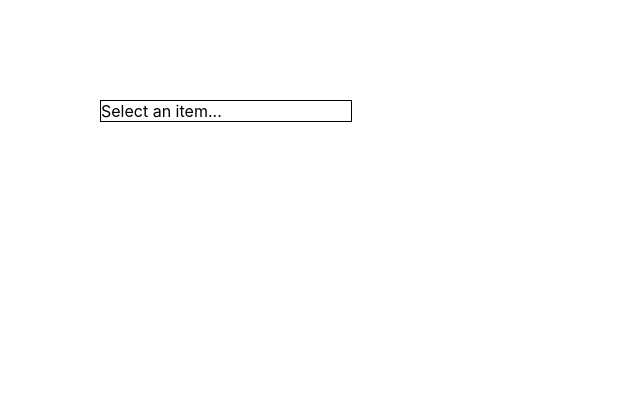
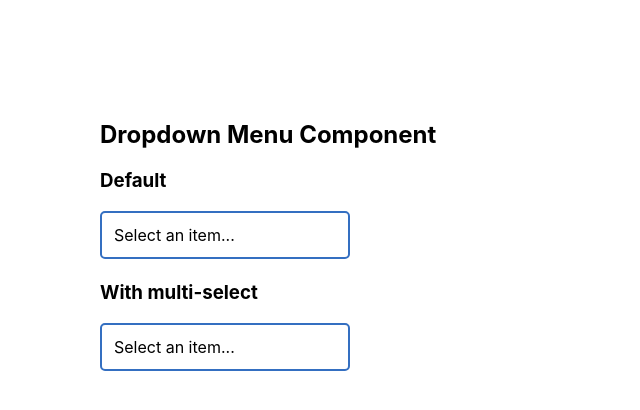
Before and after one commit to WiDec14/dropdown-menu-component, a React (Create React App) app: page / in a window 1280 px wide. Shown: the top 410 px of the page, without its empty margins (0-640 px from the left). Built offline with nearby package versions, Linux system fonts and the light colour scheme.

Commit message:
[feat] Add style to boxes

```diff
--- a/src/App.js
+++ b/src/App.js
@@ -17,7 +17,11 @@ function App() {
 
     return (
         <div className="app">
+            <h2>Dropdown Menu Component</h2>
+            <h3>Default</h3>
             <DropdownMenu items={menuItems} />
+            <h3>With multi-select</h3>
+            <DropdownMenu items={menuItems} isMultiSelect="true" />
         </div>
     );
 }
--- a/src/components/DropdownMenu.css
+++ b/src/components/DropdownMenu.css
@@ -1,12 +1,42 @@
 .dropdown-container {
     display: inline-block;
     min-width: 250px;
-    border: 1px solid black;
+    user-select: none;
 }
 
 .selected-options {
     overflow: hidden;
-    max-width: 250px;
+    max-width: calc(250px - 2 * 12px - 4px); /* Remove padding and border */
     text-overflow: ellipsis;
     white-space: nowrap;
+    padding: 12px;
+    border: 2px solid #346FC1;
+    border-radius: 5px;
+    cursor: pointer;
 }
+
+.dropdown-options-container {
+    background-color: white;
+    padding: 5px 0;
+    box-shadow: 0 4px 8px 0 rgba(0, 0, 0, 0.2), 0 6px 20px 0 rgba(0, 0, 0, 0.19);
+    border-radius: 2px;
+    max-height: 200px;
+    overflow-y: scroll;
+    position: absolute;
+    z-index: 999999;
+}
+
+.dropdown-option {
+    padding: 14px 20px;
+    cursor: pointer;
+}
+
+.dropdown-option-selected, .dropdown-option:hover {
+    background-color: #EEF4fA;
+}
+
+.checkbox {
+    accent-color: #346FC1;
+    margin-right: 20px;
+    transform: scale(1.3);
+}
--- a/src/components/DropdownMenu.js
+++ b/src/components/DropdownMenu.js
@@ -10,15 +10,21 @@ const DropdownMenu = ({ items, isMultiSelect }) => {
     );
 
     const onOptionSelect = (id) => {
+        if (!isMultiSelect) changeAllTo(false);
+
         let newComputedItems = [...computedItems];
         newComputedItems[id].isSelected = !newComputedItems[id].isSelected;
         setComputedItems(newComputedItems);
+
+        if (!isMultiSelect) setShowDropdown(false);
     };
 
     const changeAllTo = (isSelected) => {
         let newComputedItems = [...computedItems];
         newComputedItems.map(item => item.isSelected = isSelected);
         setComputedItems(newComputedItems);
+
+        if (!isMultiSelect) setShowDropdown(false);
     }
 
     const selectedOptions = () => {
@@ -32,28 +38,37 @@ const DropdownMenu = ({ items, isMultiSelect }) => {
 
     return (
         <div className="dropdown-container">
-            <div className="selected-options" onClick={() => {setShowDropdown(!showDropdown)}}>
+            <div
+                className="selected-options"
+                title={selectedOptions().length > 0 ? selectedOptions().join(", ") : "Select an item..."}
+                onClick={() => {setShowDropdown(!showDropdown)}}
+            >
                 {selectedOptions().length > 0 ? selectedOptions().join(", ") : "Select an item..."}
             </div>
             {
                 showDropdown &&
-                <>
+                <div className="dropdown-options-container">
                     {
                         selectedOptions().length > 0 &&
-                        <div onClick={() => {changeAllTo(false)}}><i>None</i></div>
+                        <div className="dropdown-option" onClick={() => {changeAllTo(false)}}><i>None</i></div>
                     }
                     {
-                        selectedOptions().length < computedItems.length &&
-                        <div onClick={() => {changeAllTo(true)}}><i>All</i></div>
+                        isMultiSelect && selectedOptions().length < computedItems.length &&
+                        <div className="dropdown-option" onClick={() => {changeAllTo(true)}}><i>All</i></div>
                     }
                     {
                         computedItems.map(item => (
-                            <div key={item.id} onClick={() => {onOptionSelect(item.id)}}>
+                            <div
+                                className={`dropdown-option ${item.isSelected ? 'dropdown-option-selected' : ''}`}
+                                key={item.id}
+                                onClick={() => {onOptionSelect(item.id)}}
+                            >
+                                {isMultiSelect && <input type="checkbox" className="checkbox" readOnly checked={item.isSelected} />}
                                 {item.value}
                             </div>
                         ))
                     }
-                </>
+                </div>
             }
         </div>
     );
```
